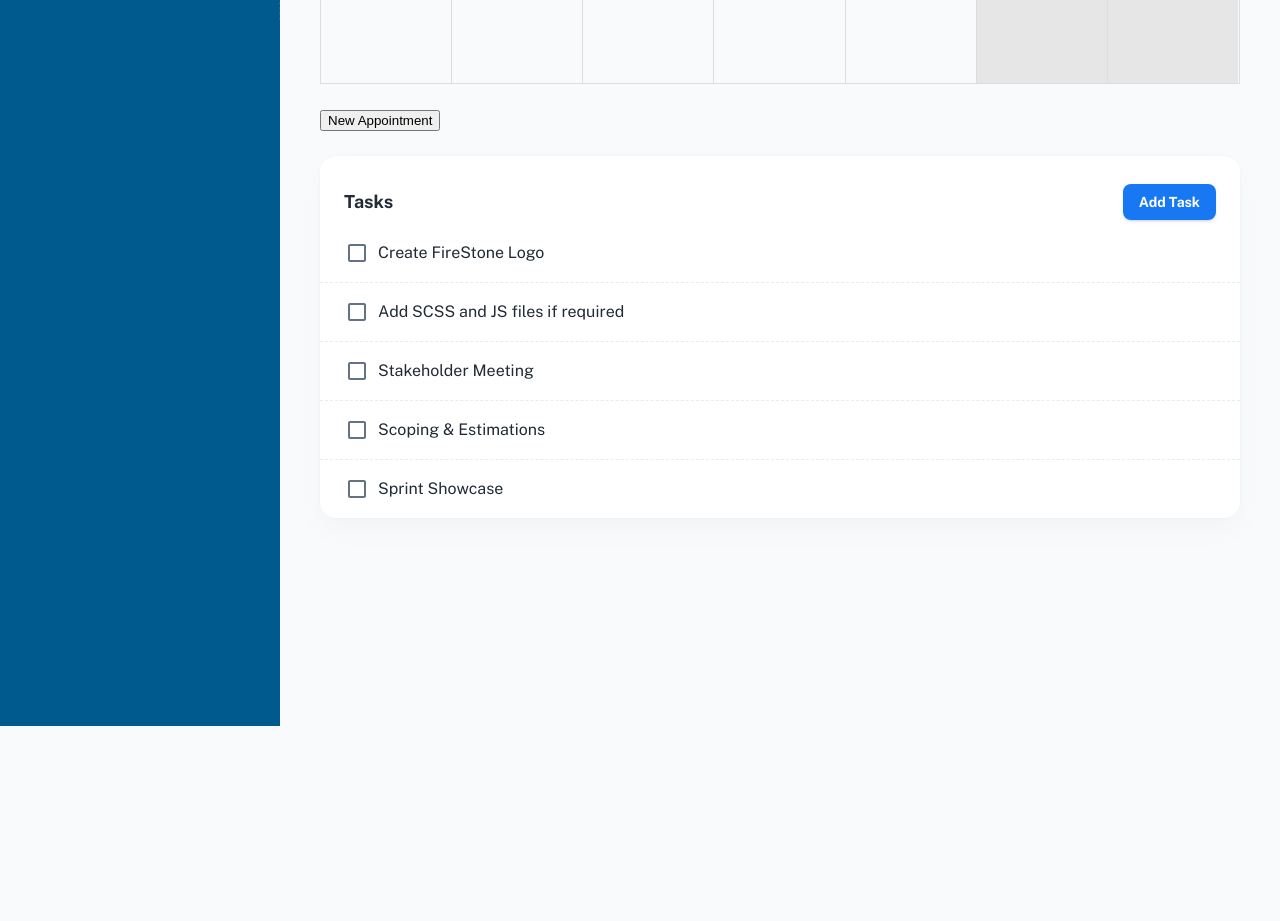
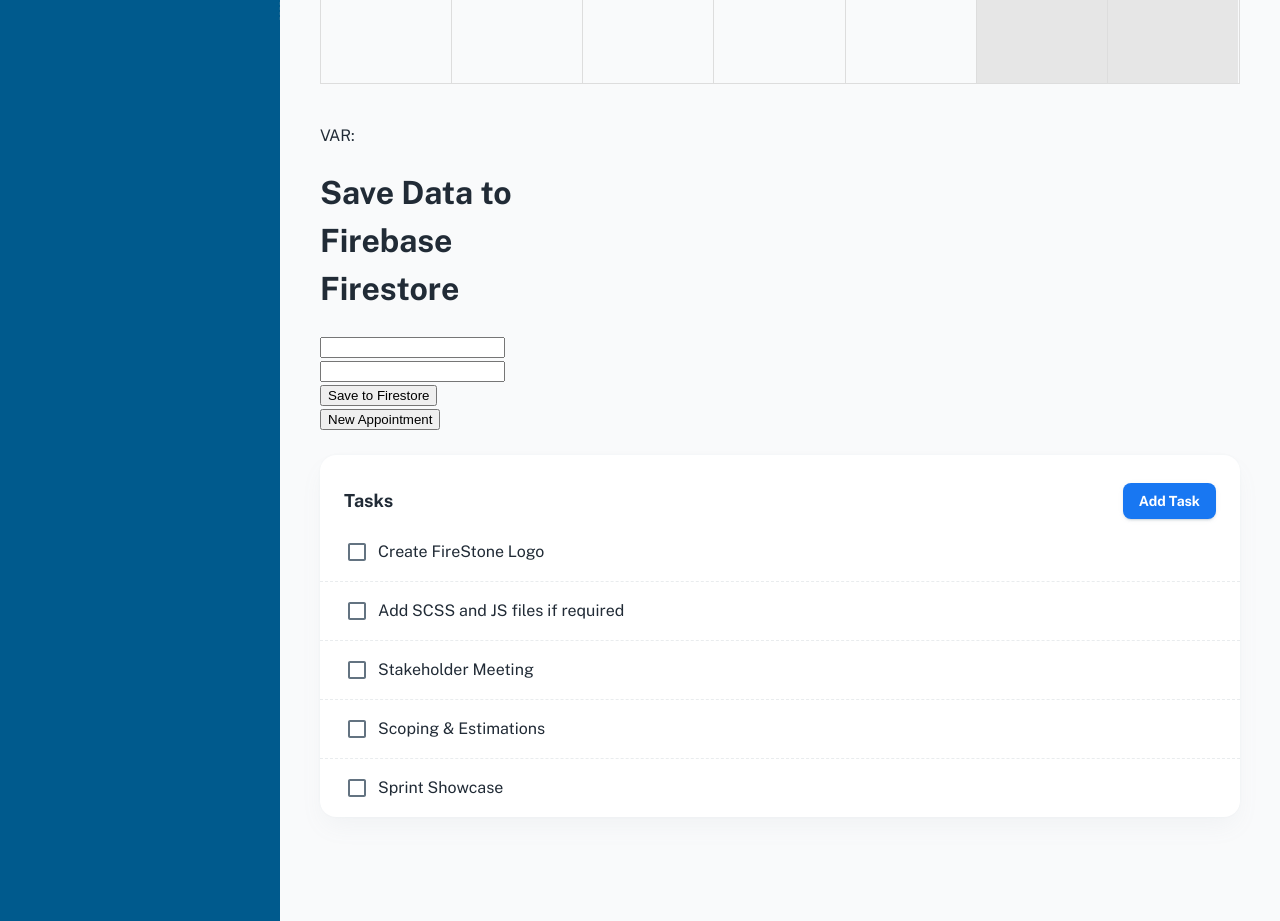
Before and after one commit to danielduggin2/UTC-Capstone, a React (Vite) app: page / in a window 1280 px wide. Shown: the part 780-1701 px from the top of the page. Before the commit the page ends 1506 px from the top, so only its background shows below. Built offline with nearby package versions, Linux system fonts and the light colour scheme; no server answers; some icons are missing.

Commit message:
adding firebase test to dashboard

```diff
--- a/package.json
+++ b/package.json
@@ -31,8 +31,8 @@
     "@mui/x-date-pickers": "^6.19.4",
     "apexcharts": "^3.43.0",
     "date-fns": "^2.30.0",
-    "firebase": "^10.8.0",
     "dayjs": "^1.11.10",
+    "firebase": "^10.8.1",
     "history": "^5.3.0",
     "lodash": "^4.17.21",
     "moment": "^2.30.1",
--- a/src/components/firebase/firebase.js
+++ b/src/firebase.js
@@ -1,25 +1,24 @@
 // Import the functions you need from the SDKs you need
 import { initializeApp } from "firebase/app";
 import { getAnalytics } from "firebase/analytics";
-import { getAuth } from "firebase/auth";
+import { getFirestore } from "firebase/firestore";
 // TODO: Add SDKs for Firebase products that you want to use
 // https://firebase.google.com/docs/web/setup#available-libraries
 
 // Your web app's Firebase configuration
 // For Firebase JS SDK v7.20.0 and later, measurementId is optional
 const firebaseConfig = {
-  apiKey: "AIzaSyCoz-PLtnRvMPMz1ZSQVO4n3vxRmllt5uU",
-  authDomain: "getrite-9f58a.firebaseapp.com",
-  projectId: "getrite-9f58a",
-  storageBucket: "getrite-9f58a.appspot.com",
-  messagingSenderId: "312115317303",
-  appId: "1:312115317303:web:ef576513148bd006ed8db2",
-  measurementId: "G-VLF92NQEFQ"
+  apiKey: import.meta.env.VITE_API_KEY,
+  authDomain: import.meta.env.VITE_API_AUTH_DOMAIN,
+  projectId: import.meta.env.VITE_API_PROJECT_ID,
+  storageBucket:import.meta.env.VITE_API_STORAGE_BUCKET,
+  messagingSenderId: import.meta.env.VITE_API_MESSAGING_SENDER_ID,
+  appId: import.meta.env.VITE_API_APP_ID,
+  measurementId: import.meta.env.VITE_API_MEASUREMENT_ID
 };
 
 // Initialize Firebase
 const app = initializeApp(firebaseConfig);
 const analytics = getAnalytics(app);
-const auth = getAuth(app);
 
-export { auth }
+export const db = getFirestore(app);
--- a/src/global.css
+++ b/src/global.css
@@ -1,2 +1,5 @@
 /* scrollbar */
 @import 'simplebar-react/dist/simplebar.min.css';
+vite-plugin-checker-error-overlay {
+    display:none;
+}
--- a/src/sections/overview/view/app-view.jsx
+++ b/src/sections/overview/view/app-view.jsx
@@ -3,9 +3,9 @@
 import Container from '@mui/material/Container';
 import Grid from '@mui/material/Unstable_Grid2';
 import Typography from '@mui/material/Typography';
-
+import {db} from '../../../../src/firebase.js';
 // import Iconify from 'src/components/iconify';
-
+import { getFirestore, addDoc, collection } from "firebase/firestore"
 // ----------------------------------------------------------------------
 import React, { useState } from 'react';
 import { useNavigate } from 'react-router-dom';
@@ -46,8 +46,19 @@
   const handleNewAppointment = () => {
     navigate('/new-appointment');
   };
+  const [inputValue1, setInputValue1] = useState('');
+  const [inputValue2, setInputValue2] = useState('');
+
+  const saveDataToFirestore = async () => {
+    const docRef = await addDoc(collection(db, "myCollection"), {
+      field1: inputValue1,
+      field2: inputValue2,
+    });
+    alert("Document written to Database");
+};
 
   return (
+
     <Container maxWidth="xl">
       <Typography variant="h4" sx={{ mb: 5 }}>
         Welcome Back
@@ -63,6 +74,21 @@
         </Grid>
 
         <Grid xs={12} sm={6} md={3}>
+          <p>VAR:{import.meta.env.VITE_DANIEL}</p>
+          <div className="App">
+            <h1>Save Data to Firebase Firestore</h1>
+            <input
+            type="text"
+            value={inputValue1}
+            onChange={(e) => setInputValue1(e.target.value)}
+            />
+            <input
+            type="text"
+            value={inputValue2}
+            onChange={(e) => setInputValue2(e.target.value)}
+            />
+            <button onClick={saveDataToFirestore}>Save to Firestore</button>
+          </div>
         <button type="button" onClick={handleNewAppointment}>New Appointment</button>
         </Grid>
 
```
Also changed, not shown: 2 other files (tests, documents, lock files or other folders).
